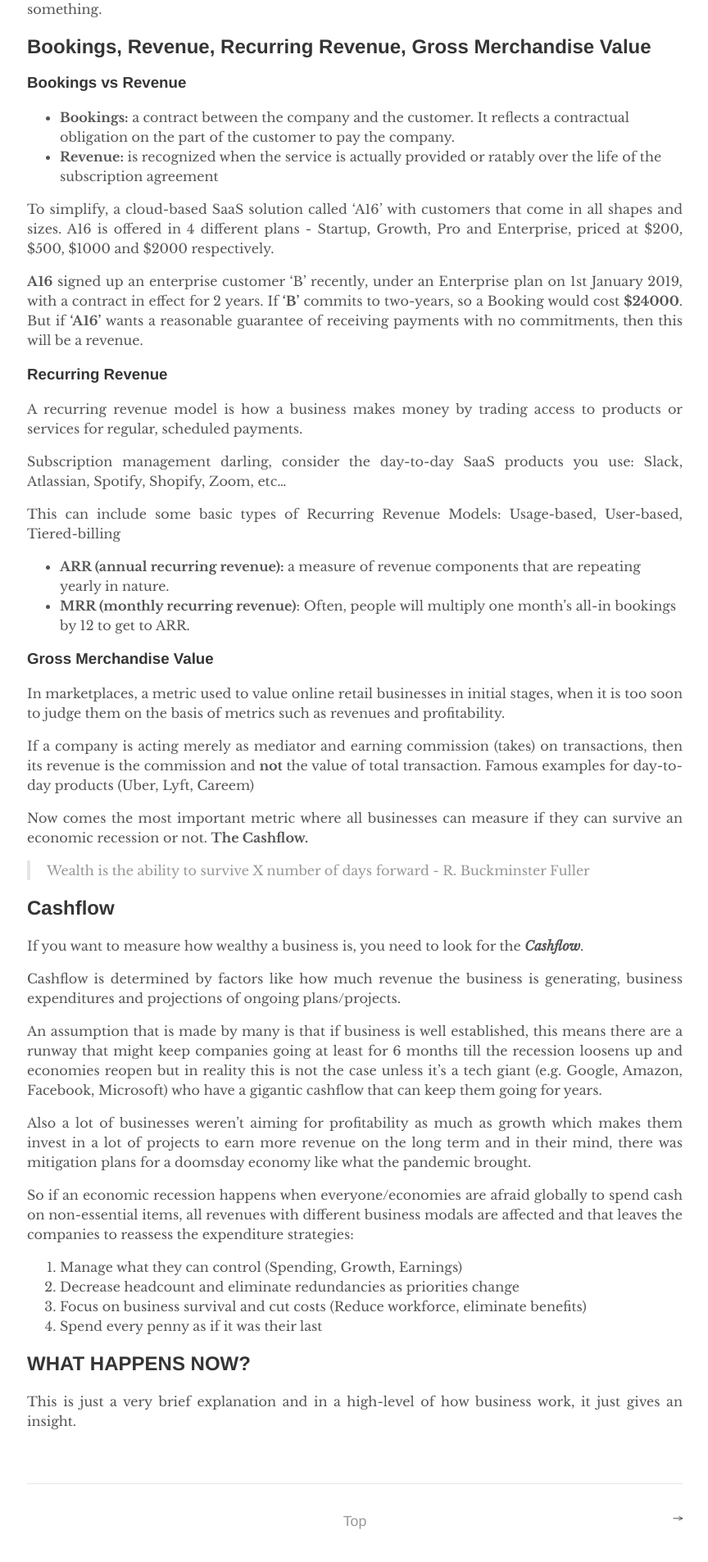
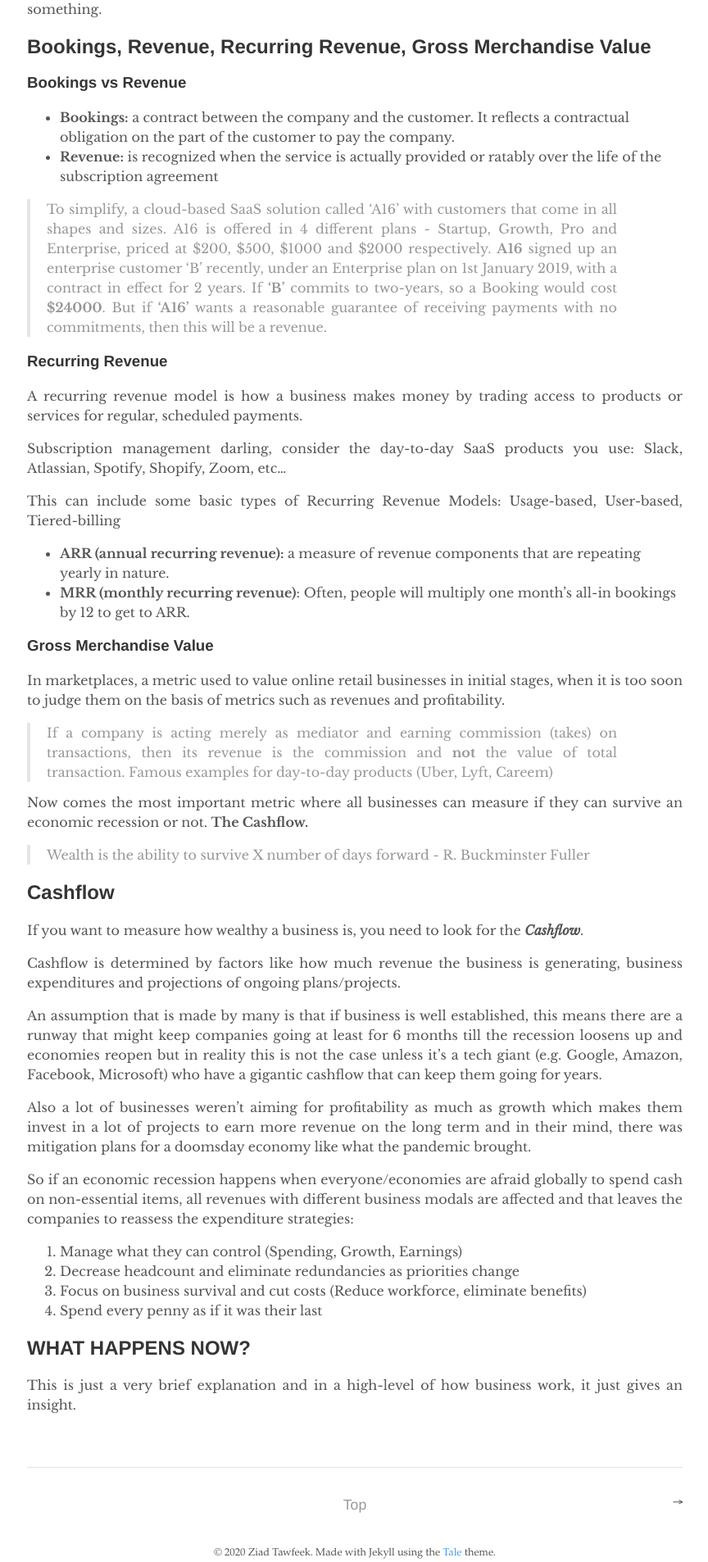
Before and after one commit to ziadtawfeek/web, a Jekyll site: the page built from _posts/2020-05-09-getting-familiar-with-business-metrics-as-a-software-engineer.md, in a window 1280 px wide. Shown: the part 862-2768 px from the top of the page at 82% size, without its empty margins (207-1071 px from the left). Built offline with Jekyll 4.4.1, drawn with Linux system fonts in a browser that asks for light colours.

```diff
--- a/_posts/2020-05-09-getting-familiar-with-business-metrics-as-a-software-engineer.md
+++ b/_posts/2020-05-09-getting-familiar-with-business-metrics-as-a-software-engineer.md
@@ -21,9 +21,8 @@ I was surprised to see that some of my friends, colleagues (who were focused on
 - **Bookings:** a contract between the company and the customer. It reflects a contractual obligation on the part of the customer to pay the company.
 - **Revenue:** is recognized when the service is actually provided or ratably over the life of the subscription agreement
 
-To simplify, a cloud-based SaaS solution called ‘A16’ with customers that come in all shapes and sizes. A16 is offered in 4 different plans - Startup, Growth, Pro and Enterprise, priced at $200, $500, $1000 and $2000 respectively.
-
-**A16** signed up an enterprise customer ‘B’ recently, under an Enterprise plan on 1st January 2019, with a contract in effect for 2 years. If **'B'** commits to two-years, so a Booking would cost **$24000**. But if **'A16'** wants a reasonable guarantee of receiving payments with no commitments, then this will be a revenue.
+>To simplify, a cloud-based SaaS solution called ‘A16’ with customers that come in all shapes and sizes. A16 is offered in 4 different plans - Startup, Growth, Pro and Enterprise, priced at $200, $500, $1000 and $2000 respectively.
+>**A16** signed up an enterprise customer ‘B’ recently, under an Enterprise plan on 1st January 2019, with a contract in effect for 2 years. If **'B'** commits to two-years, so a Booking would cost **$24000**. But if **'A16'** wants a reasonable guarantee of receiving payments with no commitments, then this will be a revenue.
 
 ### Recurring Revenue
 
@@ -40,7 +39,7 @@ This can include some basic types of Recurring Revenue Models: Usage-based, User
 
 In marketplaces, a metric used to value online retail businesses in initial stages, when it is too soon to judge them on the basis of metrics such as revenues and profitability.
 
-If a company is acting merely as mediator and earning commission (takes) on transactions, then its revenue is the commission and **not** the value of total transaction. Famous examples for day-to-day products (Uber, Lyft, Careem)
+>If a company is acting merely as mediator and earning commission (takes) on transactions, then its revenue is the commission and **not** the value of total transaction. Famous examples for day-to-day products (Uber, Lyft, Careem)
 
 Now comes the most important metric where all businesses can measure if they can survive an economic recession or not. **The Cashflow.**
 
```
